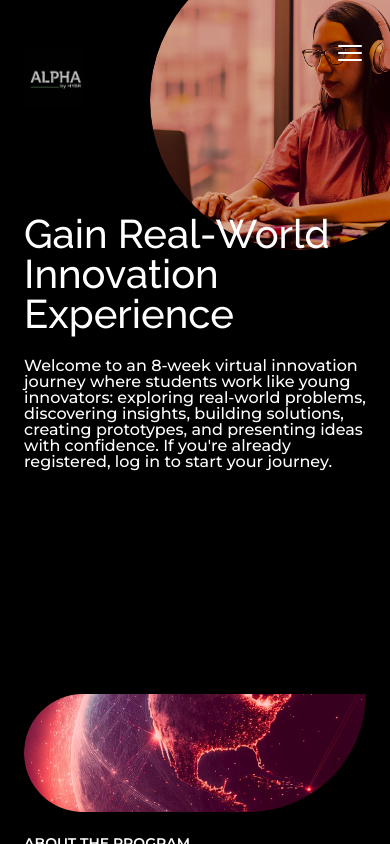
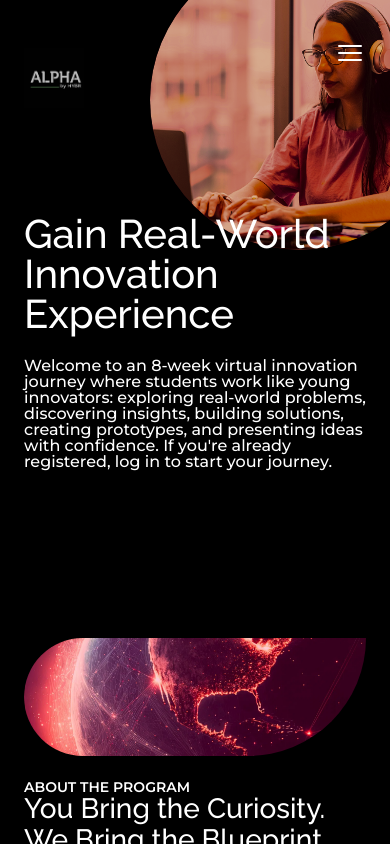
Before and after one commit to brite222/hybr, a React (Vite) app in the folder hybrrrr/: page / in a window 390 px wide. Shown: the top 844 px of the page. Built offline with nearby package versions, Linux system fonts and the light colour scheme; no server answers.

Commit message:
Fixed Image

```diff
--- a/hybrrrr/src/styles/mobile.css
+++ b/hybrrrr/src/styles/mobile.css
@@ -209,7 +209,7 @@
   width: 100% !important;
   max-width: 342px !important;
   height: 118px !important;
-    margin: 0 auto !important;        /* ← no extra bottom margin; gap handles spacing */
+  margin: -56px auto 0 auto !important;  /* 80px - 24px = -56px, closes the gap down to 24px */
   padding: 0 !important;
   overflow: hidden !important;
   border-radius: 1000px 0 2000px 1000px !important;
```
Lines whose indentation alone changed are shown as unchanged.
